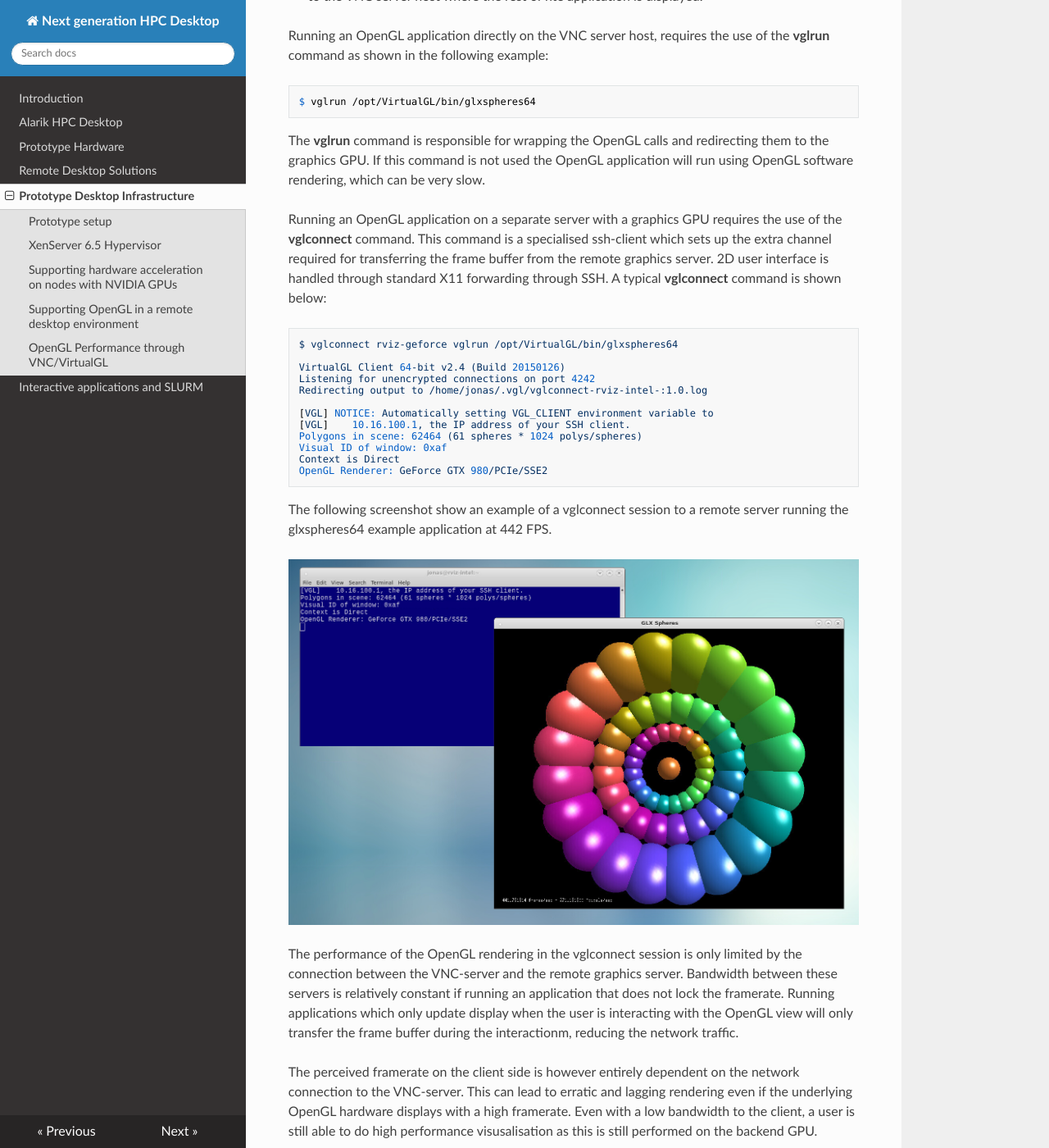
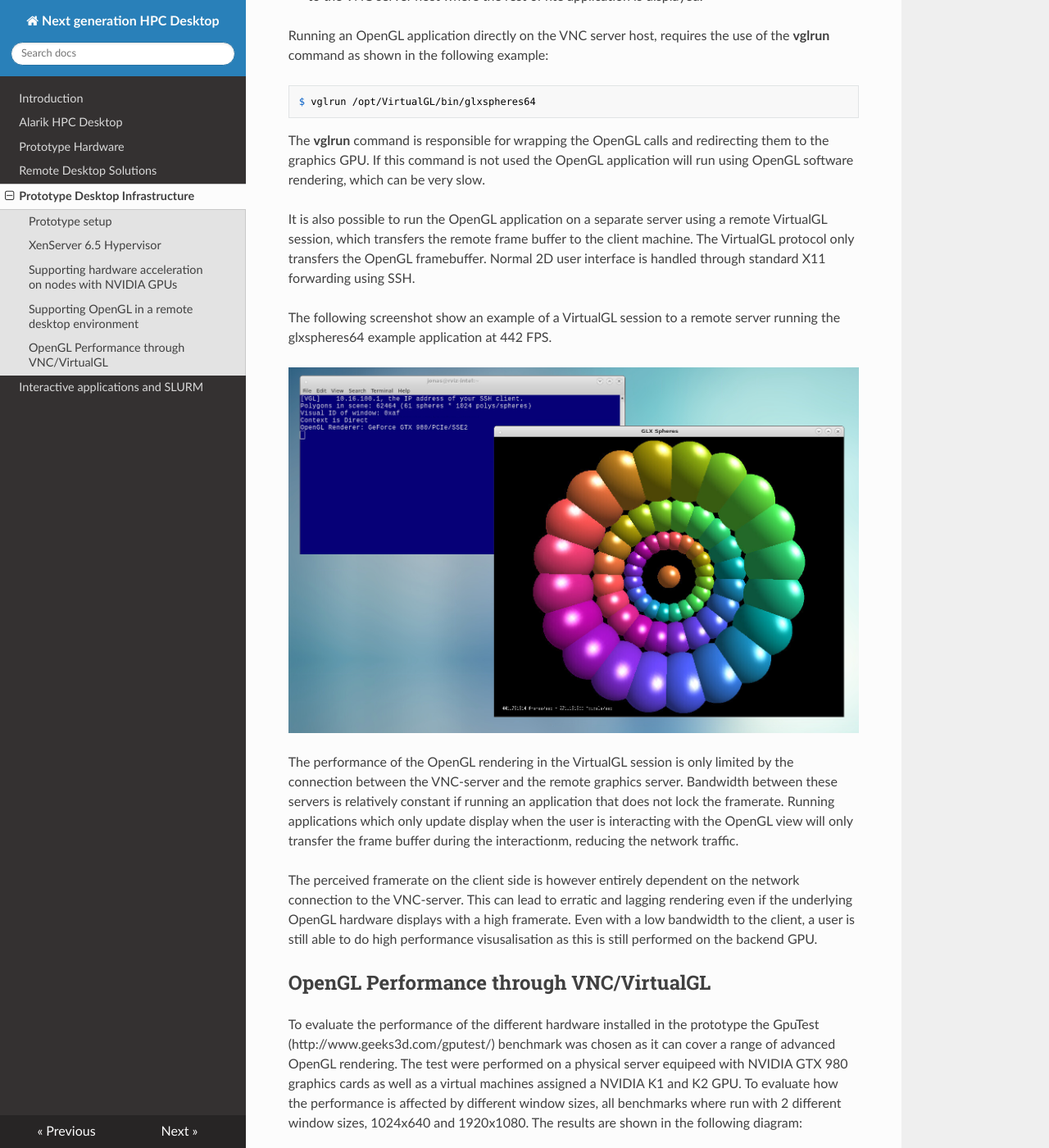
Before and after one commit to lunarc/rviz_report, an MkDocs documentation site: the page built from docs/prototype_desktop_infrastructure.md, in a window 1280 px wide and 1400 px high, scrolled down 3430 px. Shown: the whole window at 82% size. Built offline with MkDocs 1.6.1, drawn with Linux system fonts in a browser that asks for light colours; nearby versions of some CDN libraries; old or Windows-style settings are respelled for this version of MkDocs.

Commit message:
Reformulated the texts. More generic formulations.

```diff
--- a/docs/prototype_desktop_infrastructure.md
+++ b/docs/prototype_desktop_infrastructure.md
@@ -57,26 +57,13 @@ Running an OpenGL application directly on the VNC server host, requires the use
 
 The **vglrun** command is responsible for wrapping the OpenGL calls and redirecting them to the graphics GPU. If this command is not used the OpenGL application will run using OpenGL software rendering, which can be very slow.
 
-Running an OpenGL application on a separate server with a graphics GPU requires the use of the **vglconnect** command. This command is a specialised ssh-client which sets up the extra channel required for transferring the frame buffer from the remote graphics server. 2D user interface is handled through standard X11 forwarding through SSH. A typical **vglconnect** command is shown below:
+It is also possible to run the OpenGL application on a separate server using a remote VirtualGL session, which transfers the remote frame buffer to the client machine. The VirtualGL protocol only transfers the OpenGL framebuffer. Normal 2D user interface is handled through standard X11 forwarding using SSH.
 
-    $ vglconnect rviz-geforce vglrun /opt/VirtualGL/bin/glxspheres64
-
-    VirtualGL Client 64-bit v2.4 (Build 20150126)
-    Listening for unencrypted connections on port 4242
-    Redirecting output to /home/jonas/.vgl/vglconnect-rviz-intel-:1.0.log
-
-    [VGL] NOTICE: Automatically setting VGL_CLIENT environment variable to
-    [VGL]    10.16.100.1, the IP address of your SSH client.
-    Polygons in scene: 62464 (61 spheres * 1024 polys/spheres)
-    Visual ID of window: 0xaf
-    Context is Direct
-    OpenGL Renderer: GeForce GTX 980/PCIe/SSE2
-
-The following screenshot show an example of a vglconnect session to a remote server running the glxspheres64 example application at 442 FPS.
+The following screenshot show an example of a VirtualGL session to a remote server running the glxspheres64 example application at 442 FPS.
 
 ![GPU pass-through](images/vglconnect_example.png)
 
-The performance of the OpenGL rendering in the vglconnect session is only limited by the connection between the VNC-server and the remote graphics server. Bandwidth between these servers is relatively constant if running an application that does not lock the framerate. Running applications which only update display when the user is interacting with the OpenGL view will only transfer the frame buffer during the interactionm, reducing the network traffic.
+The performance of the OpenGL rendering in the VirtualGL session is only limited by the connection between the VNC-server and the remote graphics server. Bandwidth between these servers is relatively constant if running an application that does not lock the framerate. Running applications which only update display when the user is interacting with the OpenGL view will only transfer the frame buffer during the interactionm, reducing the network traffic.
 
 The perceived framerate on the client side is however entirely dependent on the network connection to the VNC-server. This can lead to erratic and lagging rendering even if the underlying OpenGL hardware displays with a high framerate. Even with a low bandwidth to the client, a user is still able to do high performance visusalisation as this is still performed on the backend GPU.
 
```
Also changed, not shown: docs/alarik_desktop.md (+1 -1 lines), docs/interactive_slurm.md (+3 -3 lines).
